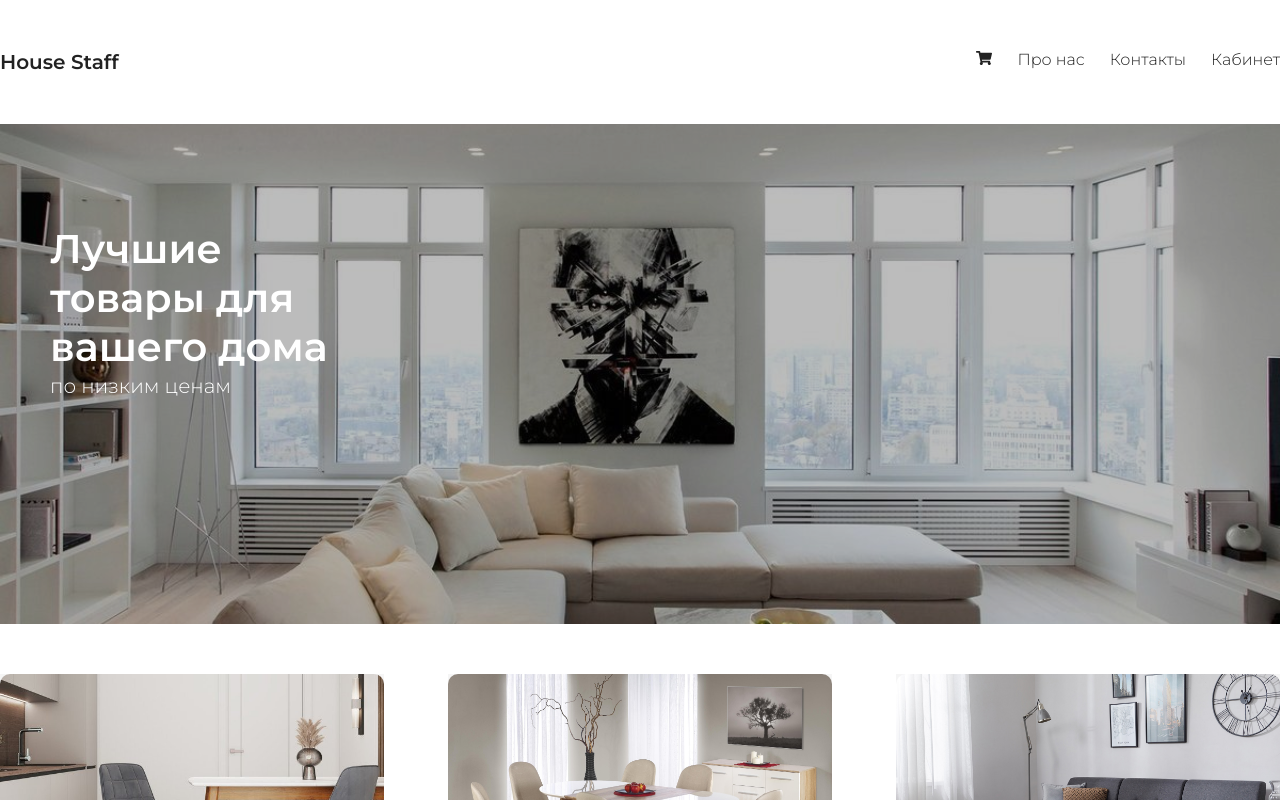
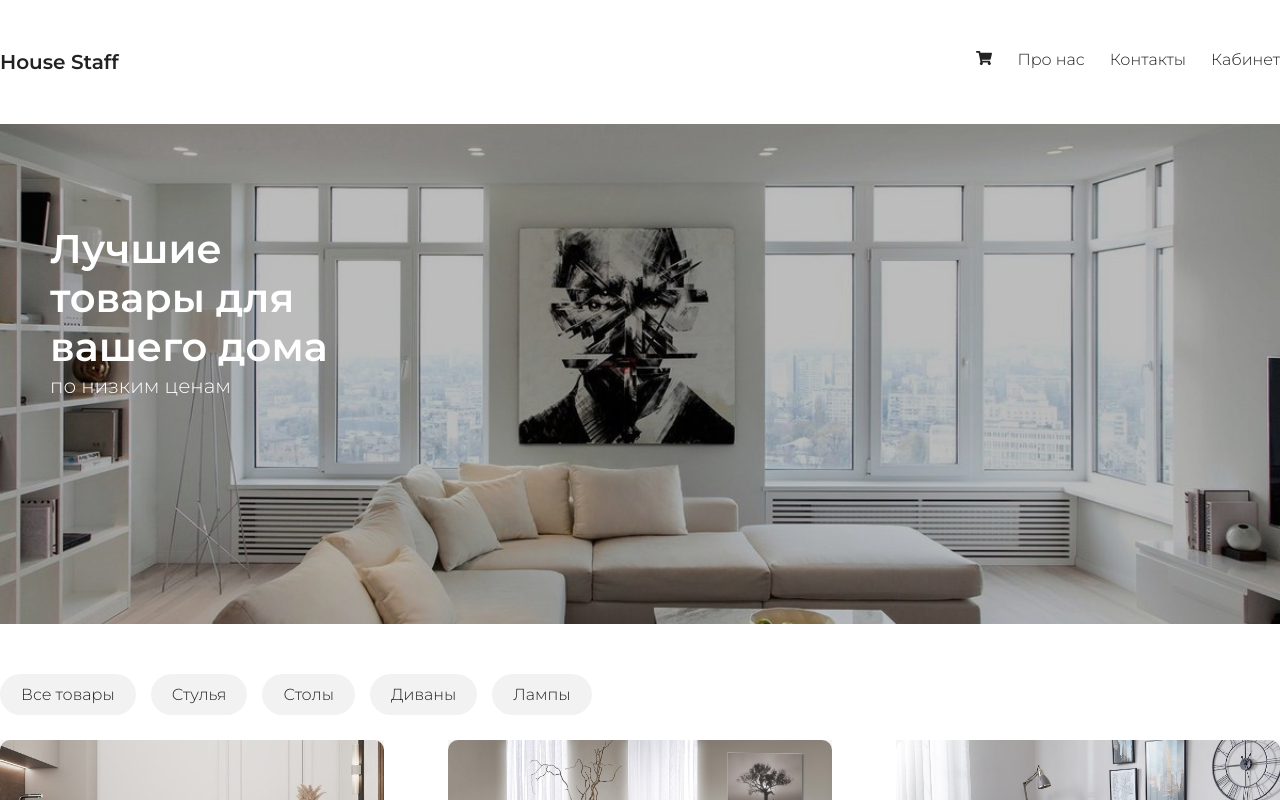
Before and after one commit to horoshopodumaj/shop_on_React, a React (Create React App) app in the folder shop/: page / in a window 1280 px wide. Shown: the top 800 px of the page. Built offline with nearby package versions, Linux system fonts and the light colour scheme.

Commit message:
filtering products by category

```diff
--- a/shop/src/App.js
+++ b/shop/src/App.js
@@ -1,4 +1,5 @@
 import React from "react";
+import Categories from "./components/Categories";
 import Footer from "./components/Footer";
 import Header from "./components/Header";
 import Items from "./components/Items";
@@ -8,6 +9,7 @@
         super(props);
         this.state = {
             orders: [],
+            currentItems: [],
             items: [
                 {
                     id: 1,
@@ -60,8 +62,10 @@
             ],
         };
 
+        this.state.currentItems = this.state.items;
         this.addToOrder = this.addToOrder.bind(this);
         this.deleteOrder = this.deleteOrder.bind(this);
+        this.chooseCategory = this.chooseCategory.bind(this);
     }
     render() {
         return (
@@ -70,10 +74,26 @@
                     orders={this.state.orders}
                     onDelete={this.deleteOrder}
                 />
-                <Items items={this.state.items} onAdd={this.addToOrder} />
+                <Categories chooseCategory={this.chooseCategory} />
+                <Items
+                    items={this.state.currentItems}
+                    onAdd={this.addToOrder}
+                />
                 <Footer />
             </div>
         );
+    }
+
+    chooseCategory(category) {
+        if (category === "all") {
+            this.setState({ currentItems: this.state.items });
+            return;
+        }
+        this.setState({
+            currentItems: this.state.items.filter(
+                (el) => el.category === category
+            ),
+        });
     }
 
     addToOrder(item) {
--- /dev/null
+++ b/shop/src/components/Categories.js
@@ -0,0 +1,47 @@
+import React, { Component } from "react";
+
+export class Categories extends Component {
+    constructor(props) {
+        super(props);
+        this.state = {
+            categories: [
+                {
+                    key: "all",
+                    name: "Все товары",
+                },
+                {
+                    key: "chairs",
+                    name: "Стулья",
+                },
+                {
+                    key: "tables",
+                    name: "Столы",
+                },
+                {
+                    key: "sofas",
+                    name: "Диваны",
+                },
+                {
+                    key: "lamps",
+                    name: "Лампы",
+                },
+            ],
+        };
+    }
+    render() {
+        return (
+            <div className="categories">
+                {this.state.categories.map((elem) => (
+                    <div
+                        key={elem.key}
+                        onClick={() => this.props.chooseCategory(elem.key)}
+                    >
+                        {elem.name}
+                    </div>
+                ))}
+            </div>
+        );
+    }
+}
+
+export default Categories;
--- a/shop/src/index.css
+++ b/shop/src/index.css
@@ -148,6 +148,23 @@
     color: #fff;
 }
 
+.categories div {
+    display: inline-block;
+    background: #f2f2f2;
+    border-radius: 50px;
+    padding: 10px 20px;
+    margin-bottom: 25px;
+    margin-right: 15px;
+    cursor: pointer;
+    border: 1px solid transparent;
+    transition: all 500ms ease;
+}
+
+.categories div:hover {
+    border-color: silver;
+    transform: scale(1.1);
+}
+
 main {
     display: flex;
     width: 100%;
```
